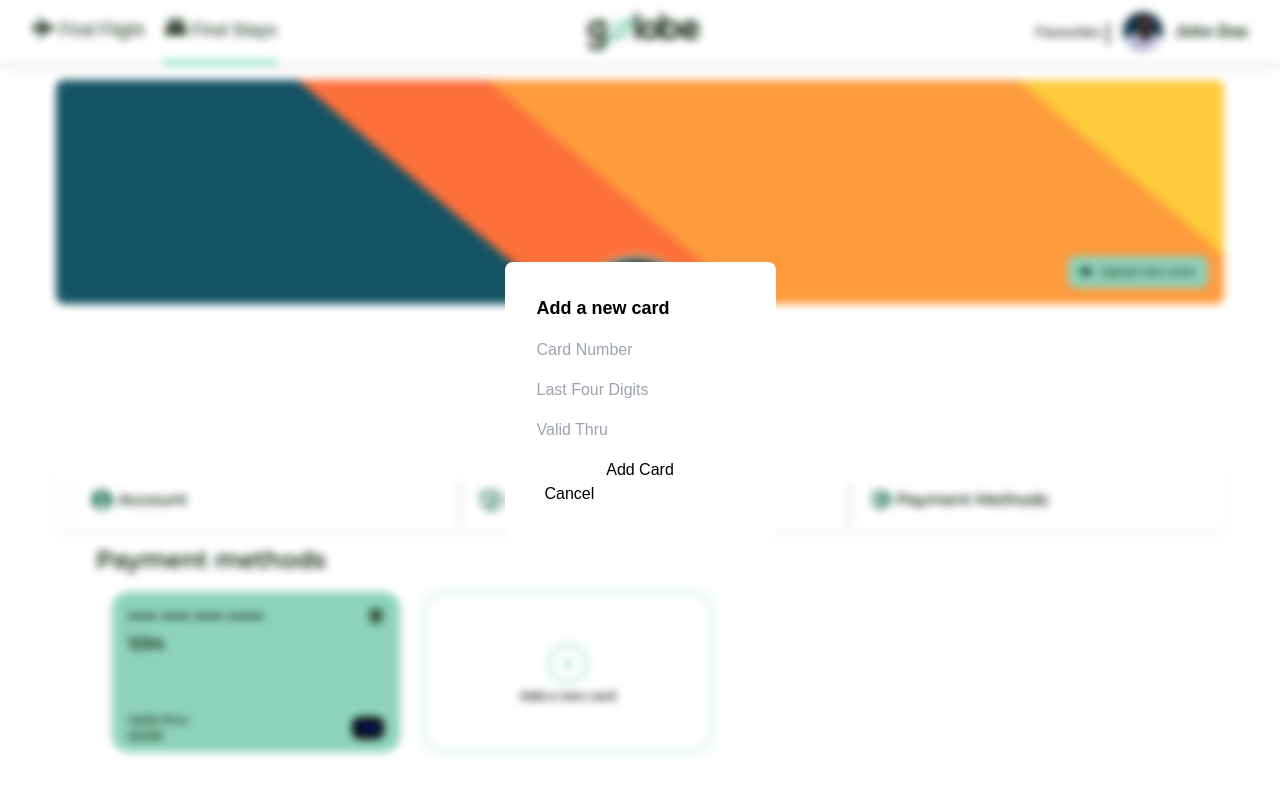
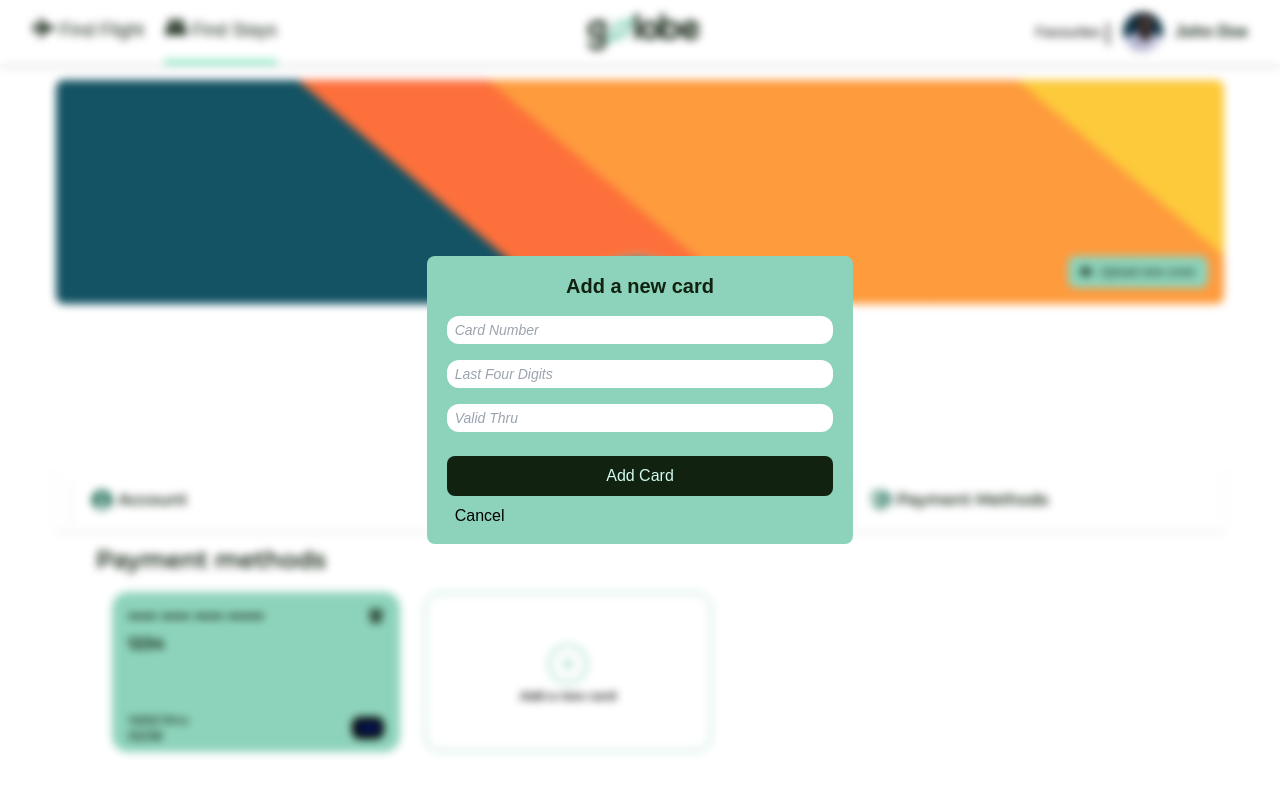
Before and after one commit to Heritagify/Travelling-Website, a React (Vite) app: page /account in a window 1280 px wide. Both pictures are taken after a click on the icon 568 px from the left and 664 px from the top of the page. Shown: the top 800 px of the page. Built offline with nearby package versions, Linux system fonts and the light colour scheme; some icons are missing; a web font is replaced by a local one.

Commit message:
styling the modal to taste

```diff
--- a/src/AccounFlows/PaymentMethod.jsx
+++ b/src/AccounFlows/PaymentMethod.jsx
@@ -61,8 +61,8 @@ const PaymentMethod = () => {
       {/* Modal */}
       {showModal && (
         <div className='fixed inset-0 z-50 flex items-center justify-center backdrop-filter backdrop-blur-sm'>
-          <div className='bg-white rounded-lg p-8'>
-            <h2 className='text-lg font-semibold mb-4'>Add a new card</h2>
+          <div className=' bg-mintGreen rounded-lg px-5 py-4 w-1/3'>
+            <h2 className='text-center text-monts text-blackGreen text-xl font-semibold mb-4'>Add a new card</h2>
             <form onSubmit={(e) => {
               e.preventDefault();
               const form = e.target;
@@ -74,10 +74,10 @@ const PaymentMethod = () => {
                 brand: 'visa', // You might want to determine the brand dynamically
               });
             }} className='flex flex-col gap-4'>
-              <input type='text' name='cardNumber' placeholder='Card Number' className='input' />
-              <input type='text' name='lastFourDigits' placeholder='Last Four Digits' className='input' />
-              <input type='text' name='validThru' placeholder='Valid Thru' className='input' />
-              <button type='submit' className='btn btn-primary'>Add Card</button>
+              <input type='number' name='cardNumber' placeholder='Card Number' className='input text-sm italic focus:outline-none p-1 px-2 rounded-xl' />
+              <input type='number' name='lastFourDigits' placeholder='Last Four Digits' className='input italic text-sm focus:outline-none px-2 p-1 rounded-xl' />
+              <input type='number' name='validThru' placeholder='Valid Thru' className='input text-sm italic focus:outline-none p-1 px-2 rounded-xl ' />
+              <button type='submit' className='bg-blackGreen text-lightMint py-2 rounded-lg cursor-pointer my-2'>Add Card</button>
             </form>
             <button onClick={closeModal} className='btn btn-secondary ml-2'>Cancel</button>
           </div>
```
